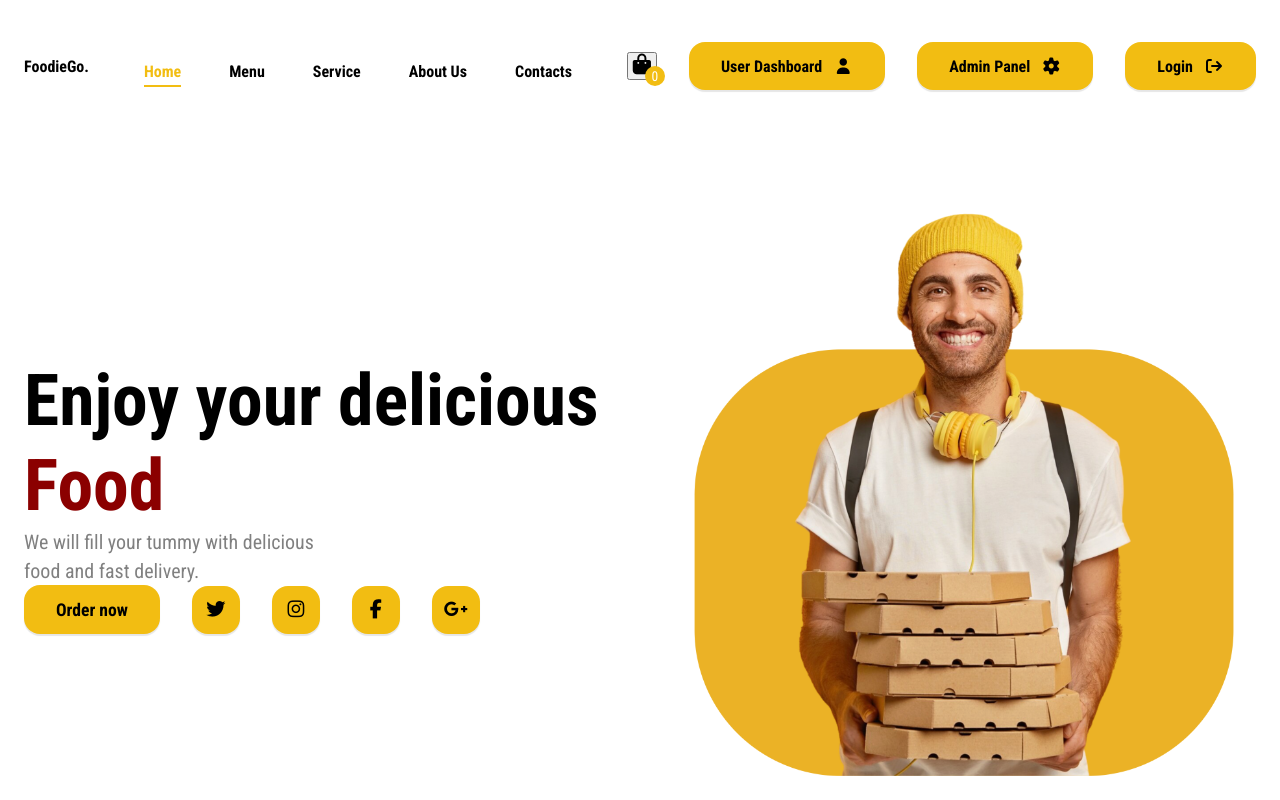
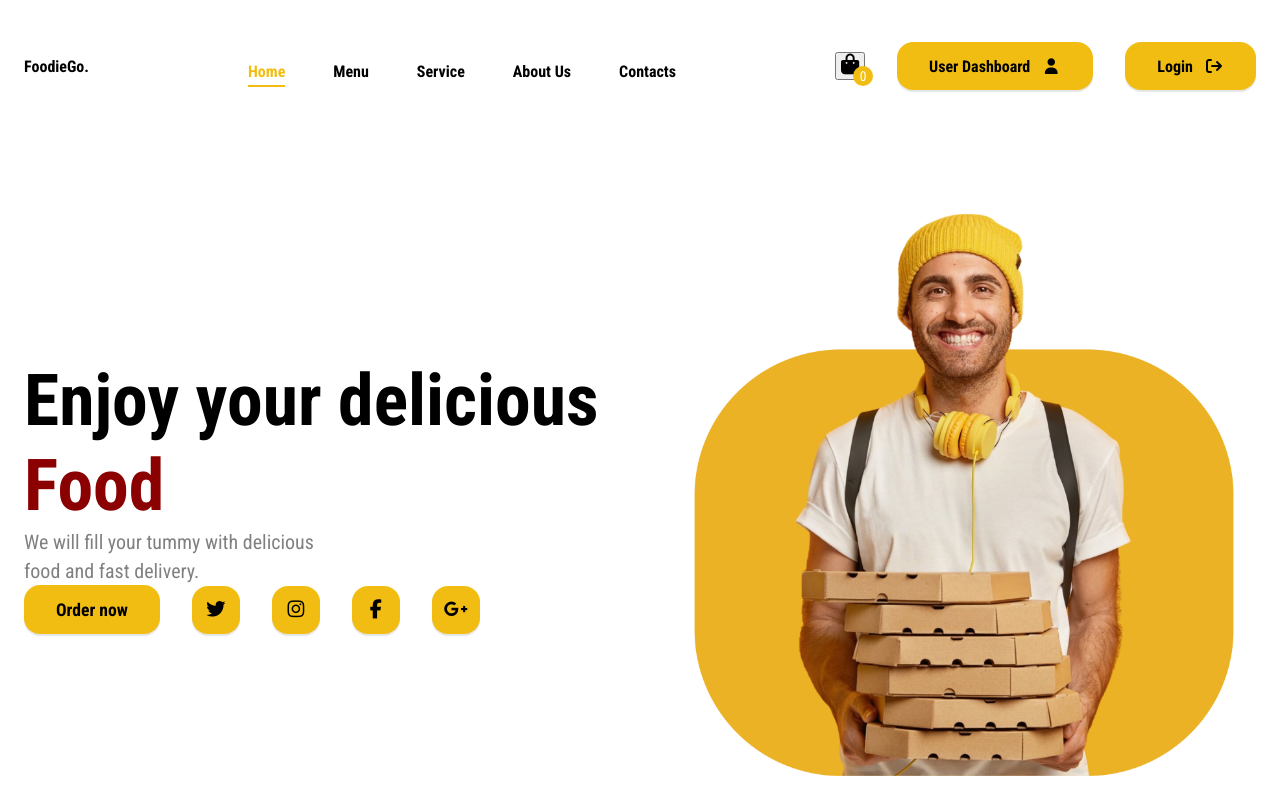
Before and after one commit to umairrahim914/FoodieGo_onlinefoodDeliveryweb, a React (Vite) app in the folder ProjectReact/foodie_react/: page / in a window 1280 px wide. Shown: the top 800 px of the page. Built offline with nearby package versions, Linux system fonts and the light colour scheme.

Commit message:
admin panel

```diff
--- a/ProjectReact/foodie_react/src/components/Navigation.jsx
+++ b/ProjectReact/foodie_react/src/components/Navigation.jsx
@@ -69,12 +69,7 @@ const Navigation = () => {
             User Dashboard &nbsp; <i className="fa-solid fa-user"></i>
           </Link>
 
-          <Link
-            to="/admin-dashboard"
-            className="btn-custom no-underline mr-2"
-          >
-            Admin Panel &nbsp; <i className="fa-solid fa-cog"></i>
-          </Link>
+
 
           {/* Login Button */}
           <Link
```
